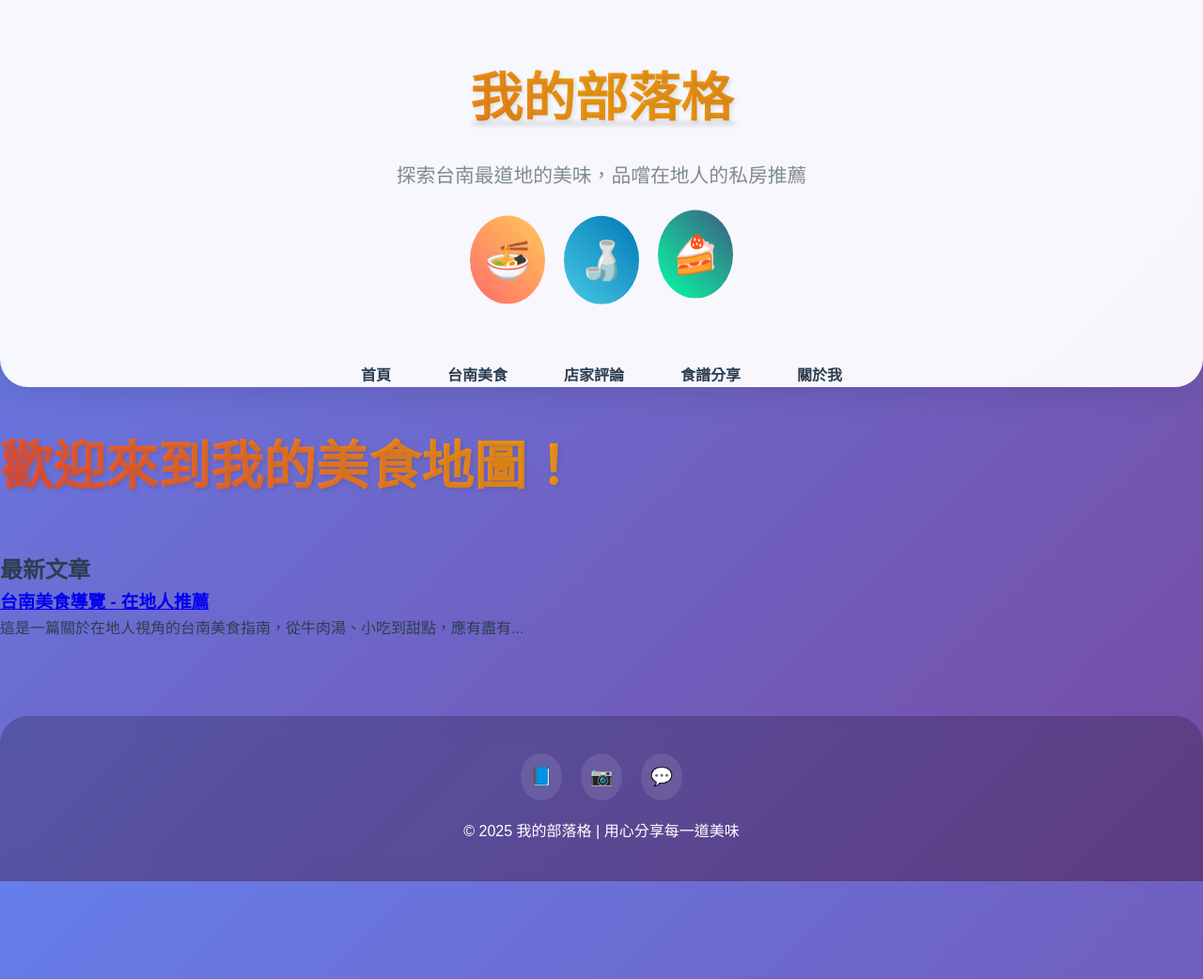
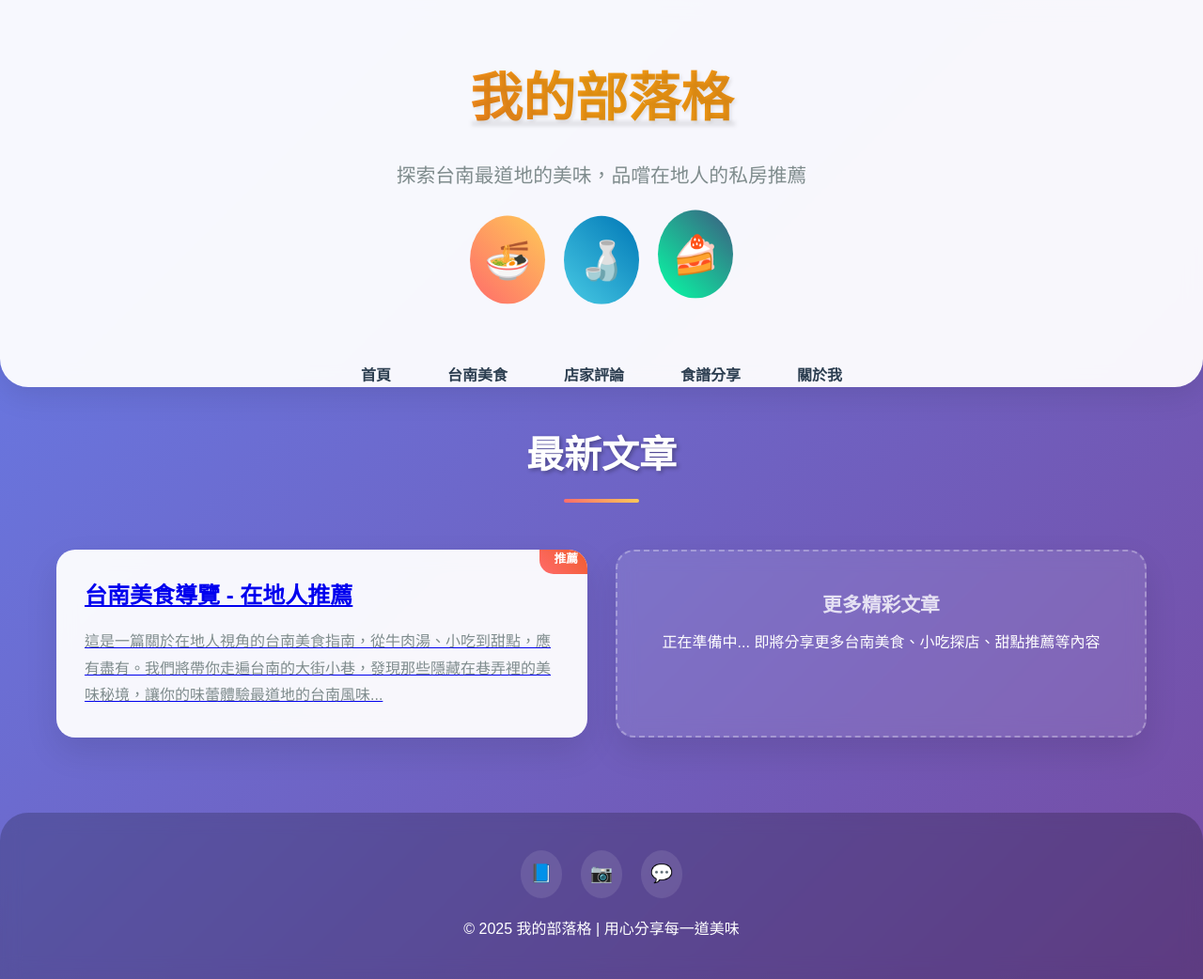
Before and after one commit to dssass/dssass.github.io, a Jekyll site: the page built from index.html, in a window 1280 px wide. Shown: the whole page at 94% size. Built offline with Jekyll 4.4.1, drawn with Linux system fonts in a browser that asks for light colours; the list of posts is cut into pages by our own code.

Commit message:
Update index.html

```diff
--- a/index.html
+++ b/index.html
@@ -1,25 +1,26 @@
 ---
+# index.html
 layout: default
-title: 我的美食首頁
-description: 歡迎來到我的美食網站，這裡會分享一些文章與評論。
+title: 我的美食地圖 - 首頁
+description: 探索台南最道地的美味，品嚐在地人的私房推薦
 ---
 
-<h1>歡迎來到我的美食地圖！</h1>
+<!-- "最新文章" 區塊是屬於 index.html 的主要內容 -->
+<div class="container">
+  <h2 class="section-title">最新文章</h2>
 
-<br>
+  <div class="articles-grid">
+    <!-- 文章卡片 -->
+    <a href="/articles/tainan-food-guide.html" class="article-card">
+      <div class="featured-badge">推薦</div>
+      <h3 class="article-title">台南美食導覽 - 在地人推薦</h3>
+      <p class="article-description">這是一篇關於在地人視角的台南美食指南，從牛肉湯、小吃到甜點，應有盡有。我們將帶你走遍台南的大街小巷，發現那些隱藏在巷弄裡的美味秘境，讓你的味蕾體驗最道地的台南風味...</p>
+    </a>
 
-<h2>最新文章</h2>
-<ul>
-  <li>
-    <h3><a href="/articles/tainan-food-guide.html">台南美食導覽 - 在地人推薦</a></h3>
-    <p>這是一篇關於在地人視角的台南美食指南，從牛肉湯、小吃到甜點，應有盡有...</p>
-  </li>
-
-  <!-- 如果要新增文章，可以複製下面的格式來使用 -->
-  <!--
-  <li>
-    <h3><a href="/articles/another-post.html">另一篇文章標題</a></h3>
-    <p>這是另一篇文章的簡短介紹...</p>
-  </li>
-  -->
-</ul>
+    <!-- 敬請期待卡片 -->
+    <div class="article-card coming-soon">
+      <h3>更多精彩文章</h3>
+      <p>正在準備中... 即將分享更多台南美食、小吃探店、甜點推薦等內容</p>
+    </div>
+  </div>
+</div>
```
